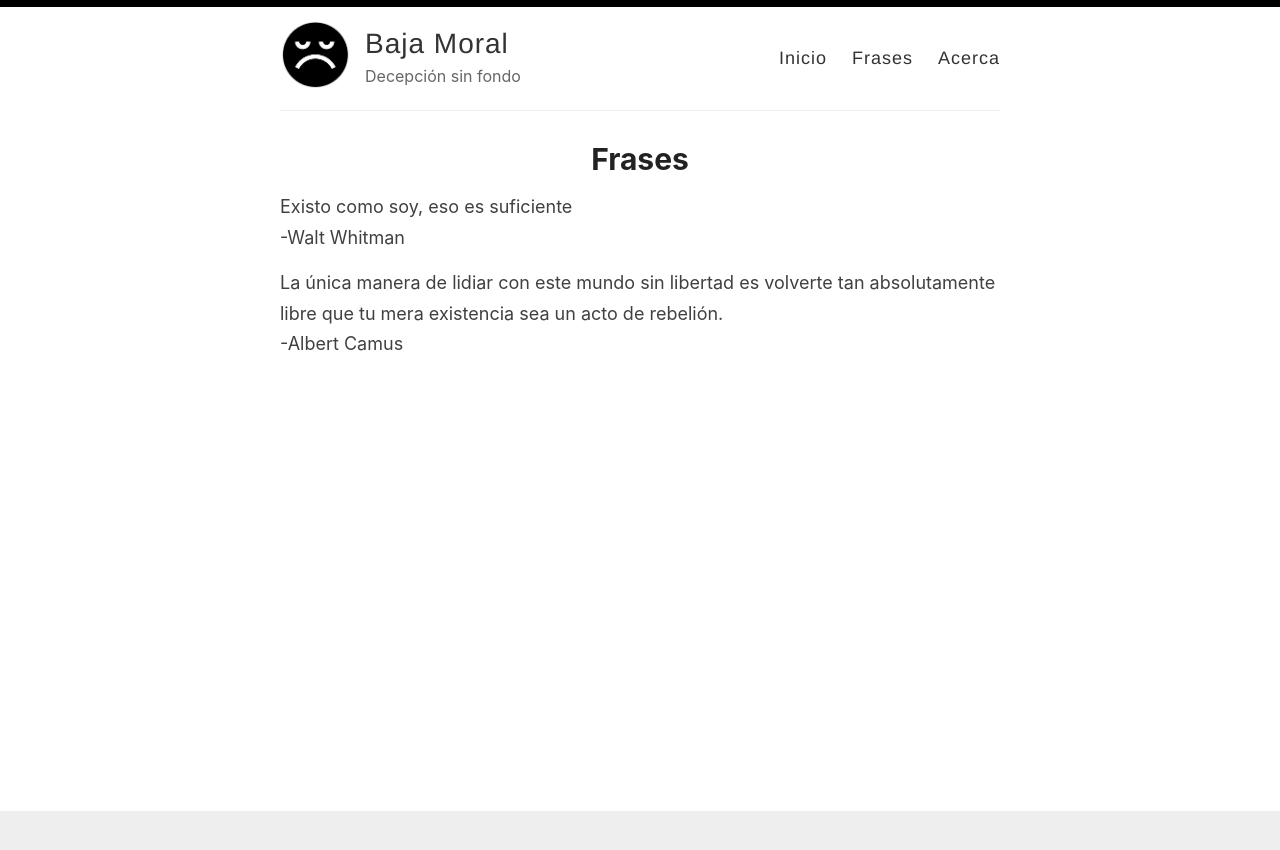
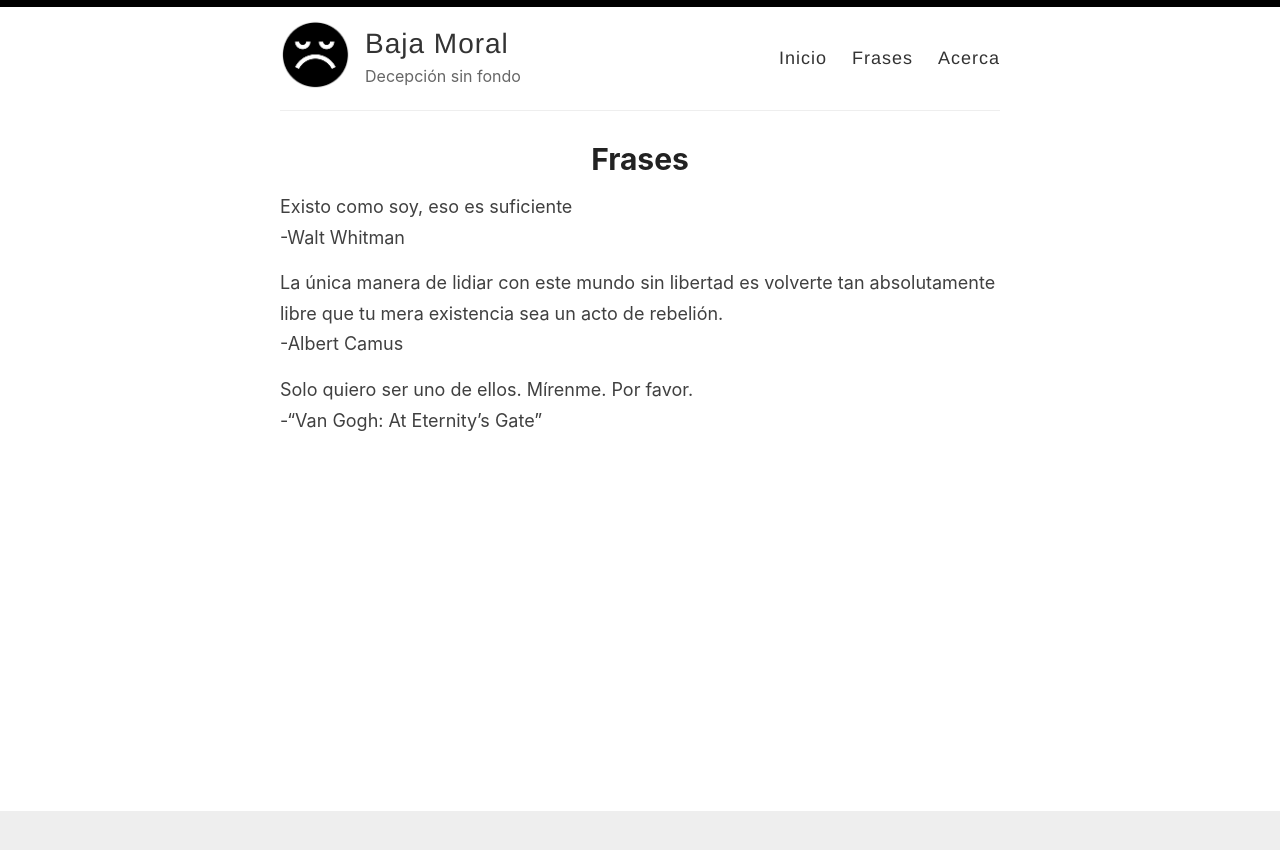
Before and after one commit to jacordobaruiz/bajamoral, a Jekyll site: the page built from _pages/frases.md, in a window 1280 px wide. Shown: the top 850 px of the page. Built offline with Jekyll 4.4.1, drawn with Linux system fonts in a browser that asks for light colours.

Commit message:
frases nuevas

```diff
--- a/_pages/frases.md
+++ b/_pages/frases.md
@@ -8,3 +8,6 @@ title: Frases
 
 > La única manera de lidiar con este mundo sin libertad es volverte tan absolutamente libre que tu mera existencia sea un acto de rebelión.
 -Albert Camus
+
+> Solo quiero ser uno de ellos. Mírenme. Por favor.
+> -"Van Gogh: At Eternity's Gate"
```
